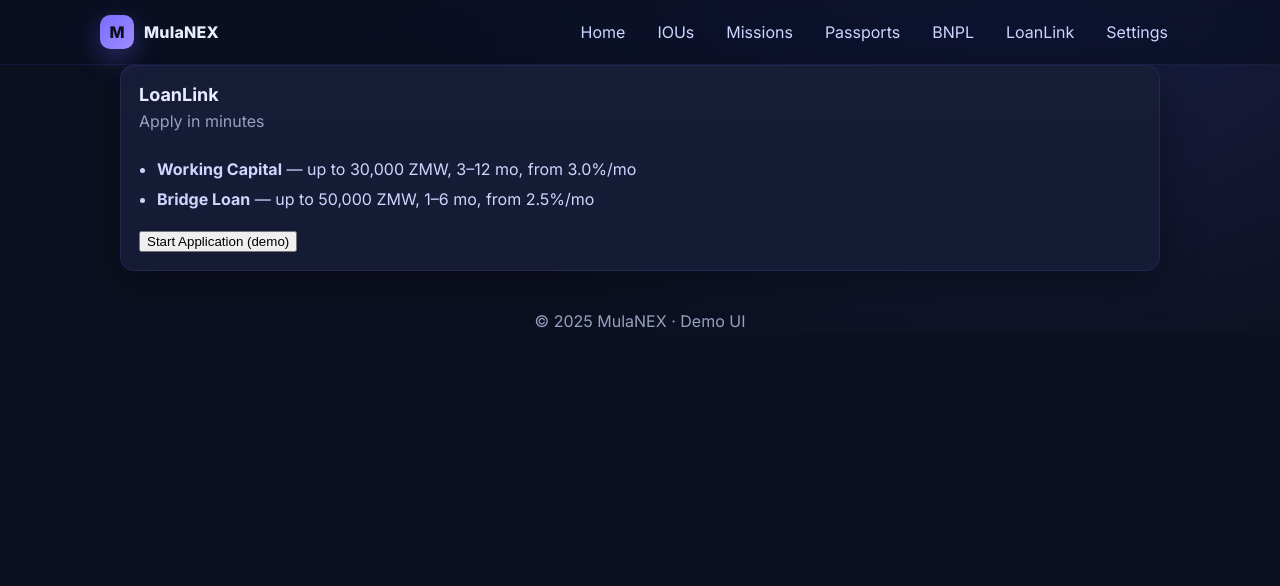
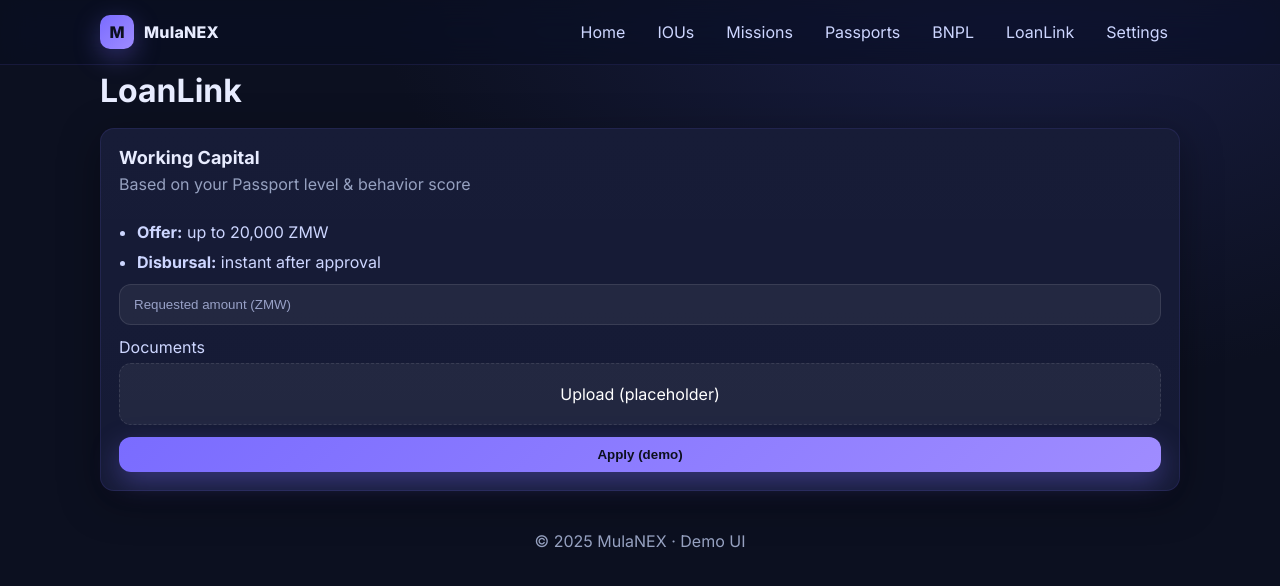
Before and after one commit to Mzondiwe/mulanex-demo, a Next.js app: page /loanlink in a window 1280 px wide. Shown: the top 586 px of the page. Built offline with nearby package versions, Linux system fonts and the light colour scheme.

Commit message:
Update loanlink.js

```diff
--- a/pages/loanlink.js
+++ b/pages/loanlink.js
@@ -1,17 +1,27 @@
 import Card from '../components/Card';
-import { loanProducts } from '../lib/data';
+import Button from '../components/Button';
 
 export default function LoanLink(){
   return (
-    <main className="container grid cols-3">
-      <Card title="LoanLink" subtitle="Apply in minutes">
+    <>
+      <h1>LoanLink</h1>
+      <Card title="Working Capital" subtitle="Based on your Passport level & behavior score">
         <ul className="list">
-          {loanProducts.map(p => (
-            <li key={p.id}><b>{p.name}</b> — up to {p.max}, {p.tenor}, {p.rate}</li>
-          ))}
+          <li><strong>Offer:</strong> up to 20,000 ZMW</li>
+          <li><strong>Disbursal:</strong> instant after approval</li>
         </ul>
-        <button className="button" style={{marginTop:12}}>Start Application (demo)</button>
+
+        <div style={{display:'grid', gap:12, marginTop:12}}>
+          <input className="input" placeholder="Requested amount (ZMW)" />
+          <div>
+            <label style={{display:'block', marginBottom:6, color:'#cdd6ff'}}>Documents</label>
+            <div className="input" style={{textAlign:'center', padding:'20px 14px', borderStyle:'dashed'}}>
+              Upload (placeholder)
+            </div>
+          </div>
+          <Button onClick={()=>alert('Demo: would POST to LendingScape backend with token auth')}>Apply (demo)</Button>
+        </div>
       </Card>
-    </main>
+    </>
   );
 }
```
